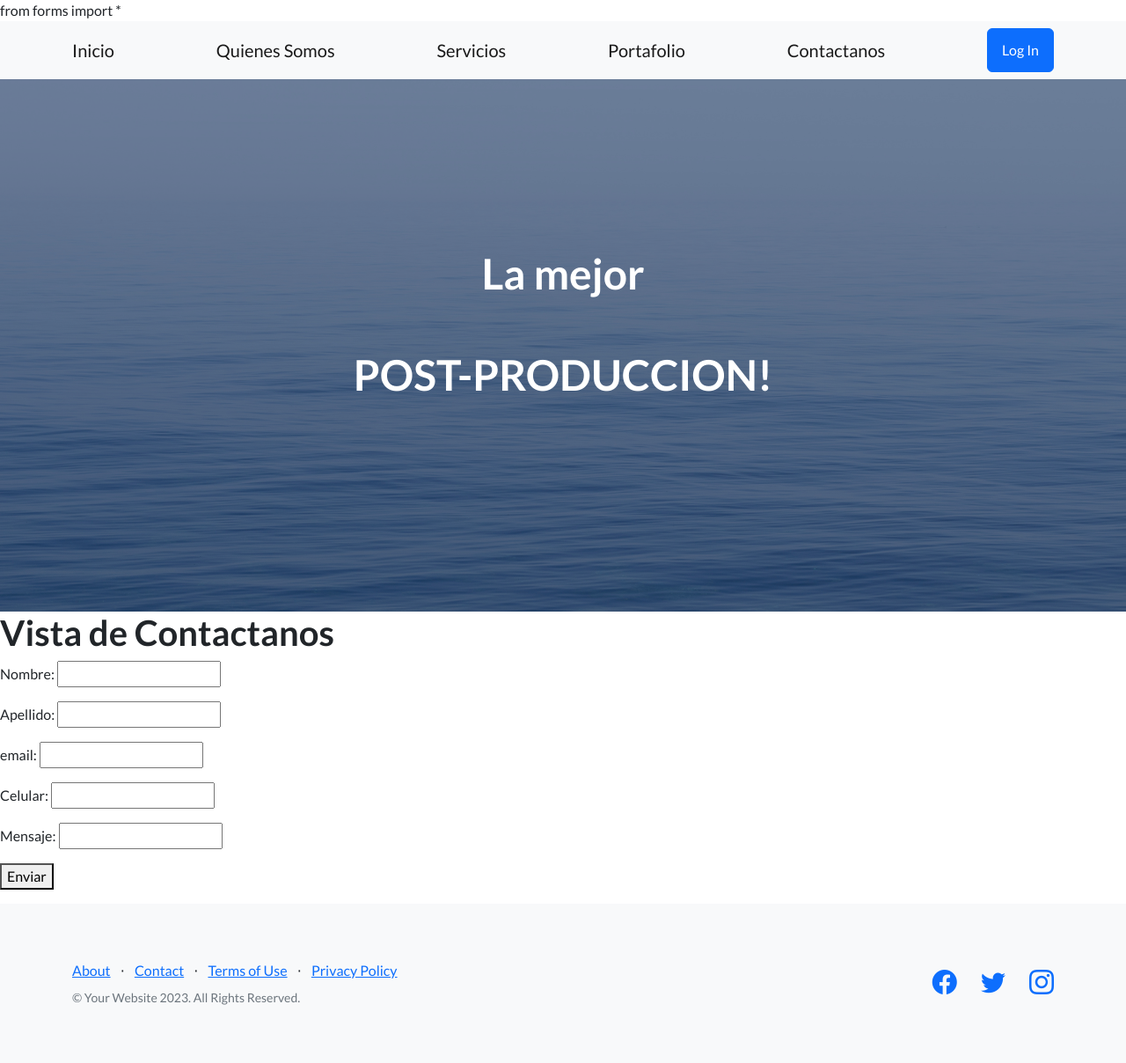
After one commit to NicholasSprigings/EntregaFinal_Sprigings, a Django app: a page that uses AppPost17/templates/padre.html in a window 1280 px wide. The commit adds this page. Shown: the whole page at 88% size. Run offline with Django 4.2, Linux system fonts and the light colour scheme; some libraries are stand-ins or nearby versions.

Commit message:
Agrego todo al commit para entregar

```diff
--- /dev/null
+++ b/AppPost17/templates/formulariocontactanos.html
@@ -0,0 +1,18 @@
+from forms import *
+
+{% extends 'padre.html' %}
+
+{% block contenidoQueCambia %}
+
+    <h1>Vista de Contactanos</h1>
+
+    <form action="{% url 'FormularioContactanos' %}" method="post">{% csrf_token %}
+        <p>Nombre: <input type="text" name="Nombre"></p>
+        <p>Apellido: <input type="text" name="Apellido"></p>
+        <p>email: <input type="email" name="email"></p>
+        <p>Celular: <input type="number" name="Celular"></p>
+        <p>Mensaje: <input type="text" name="Mensaje"></p>
+        <button type="submit"> Enviar </button>
+    </form>
+
+{% endblock contenidoQueCambia %}
--- a/AppPost17/templates/padre.html
+++ b/AppPost17/templates/padre.html
@@ -24,6 +24,7 @@
                 <a class="navbar-brand" href="{% url 'Quienes Somos' %}">Quienes Somos</a>
                 <a class="navbar-brand" href="{% url 'Servicios' %}">Servicios</a>
                 <a class="navbar-brand" href="{% url 'Portafolio' %}">Portafolio</a>
+                <a class="navbar-brand" href="{% url 'FormularioContactanos' %}">Contactanos</a>
                 <a class="btn btn-primary" href="#signup">Log In</a>
             </div>
         </nav>
--- a/AppPost17/urls.py
+++ b/AppPost17/urls.py
@@ -7,4 +7,5 @@ urlpatterns = [
     path('portafolio/', portafolio, name="Portafolio"),
     path('servicios/', servicios, name="Servicios"),
     path('quienes_somos/', quienes_somos, name="Quienes Somos"),
+    path('formulariocontactanos /', FormularioContactanos, name="FormularioContactanos"),
 ]
--- a/AppPost17/views.py
+++ b/AppPost17/views.py
@@ -1,6 +1,7 @@
 from django.http import HttpResponse
 from django.shortcuts import render
 from .models import Portafolio
+from .forms import FormularioContactanos
 
 # Create your views here.
 
@@ -28,3 +29,29 @@ def servicios(req):
 def quienes_somos(req):
 
     return render(req, "quienes_somos.html")
+
+def FormularioContactanos(req):
+
+    return render(req, "formulariocontactanos.html")
+
+
+# def cursoFormulario(req):
+
+    #print('method', req.method)
+   # print('POST', req.POST)
+
+   # if req.method == 'POST':
+
+   #     Contactanos = FormularioContactanos(req.POST)
+
+   #     if FormularioContactanos.is_valid():
+
+   #         data = FormularioContactanos.cleaned_data
+   #         curso = Nombre(nombre=data["curso"], camada=data["camada"])
+   #         curso.save()
+
+   #         return render(req, "inicio.html")
+   # else:
+
+   #     miFormulario = CursoFormulario()
+  #      return render(req, "cursoFormulario.html", {"miFormulario": miFormulario})
```
Also changed, not shown: AppPost17/forms.py (added, +9 -0 lines), AppPost17/models.py (+11 -0 lines), AppPost17/migrations/0003_contactanos.py (added), db.sqlite3.
